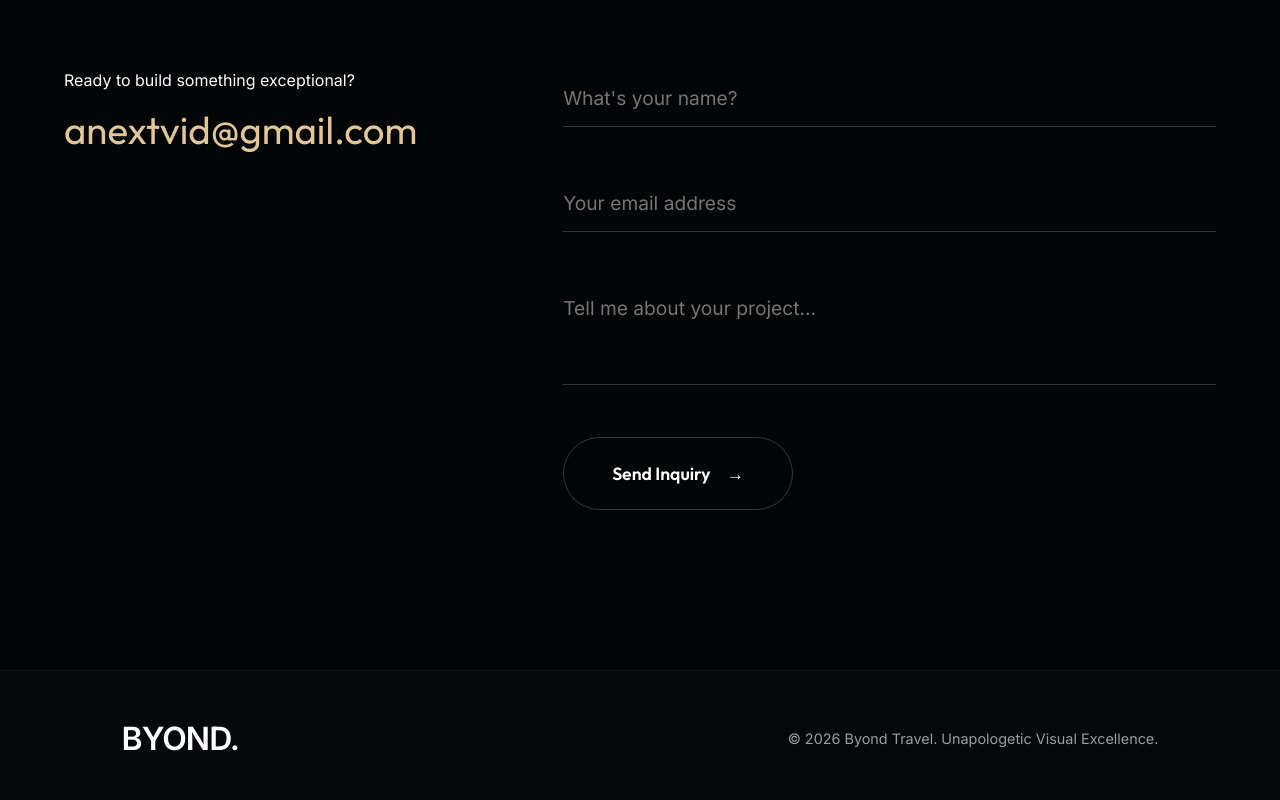
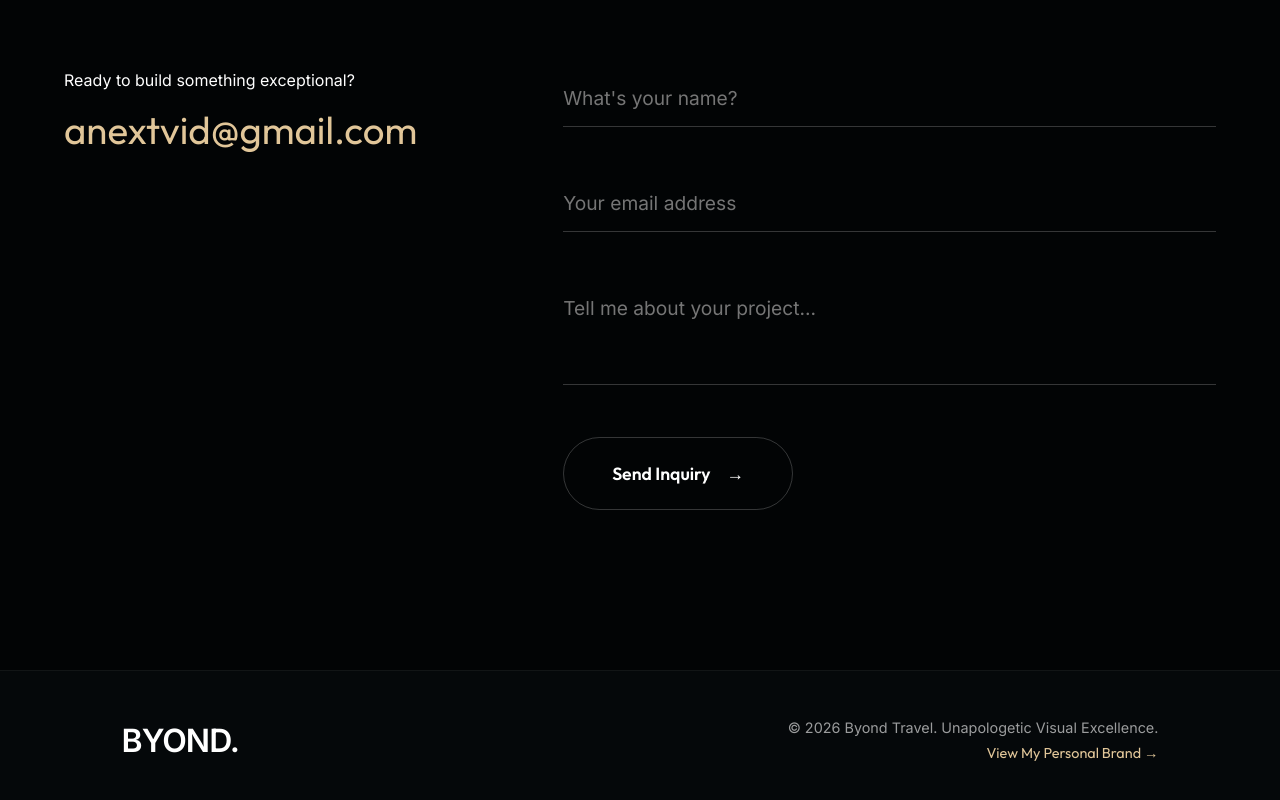
Before and after one commit to anextvid-boop/ByondTravel, a plain HTML site: page index.html in a window 1280 px wide. Shown: the part 3831-4631 px from the top of the page. Drawn offline with nearby package versions, Linux system fonts and the light colour scheme.

Commit message:
Add personal branding hyperlink to footer

```diff
--- a/index.html
+++ b/index.html
@@ -151,7 +151,10 @@
     <footer>
         <div class="container footer-content">
             <div class="logo">BYOND.</div>
-            <p>&copy; 2026 Byond Travel. Unapologetic Visual Excellence.</p>
+            <div class="footer-details" style="text-align: right;">
+                <p>&copy; 2026 Byond Travel. Unapologetic Visual Excellence.</p>
+                <a href="https://anextvid-boop.github.io/anextvid-landing/" target="_blank" rel="noopener noreferrer" class="magnetic" style="color: var(--accent); text-decoration: none; font-size: 0.9rem; display: inline-block; margin-top: 0.5rem; font-family: var(--font-heading);">View My Personal Brand <span>→</span></a>
+            </div>
         </div>
     </footer>
 
```
